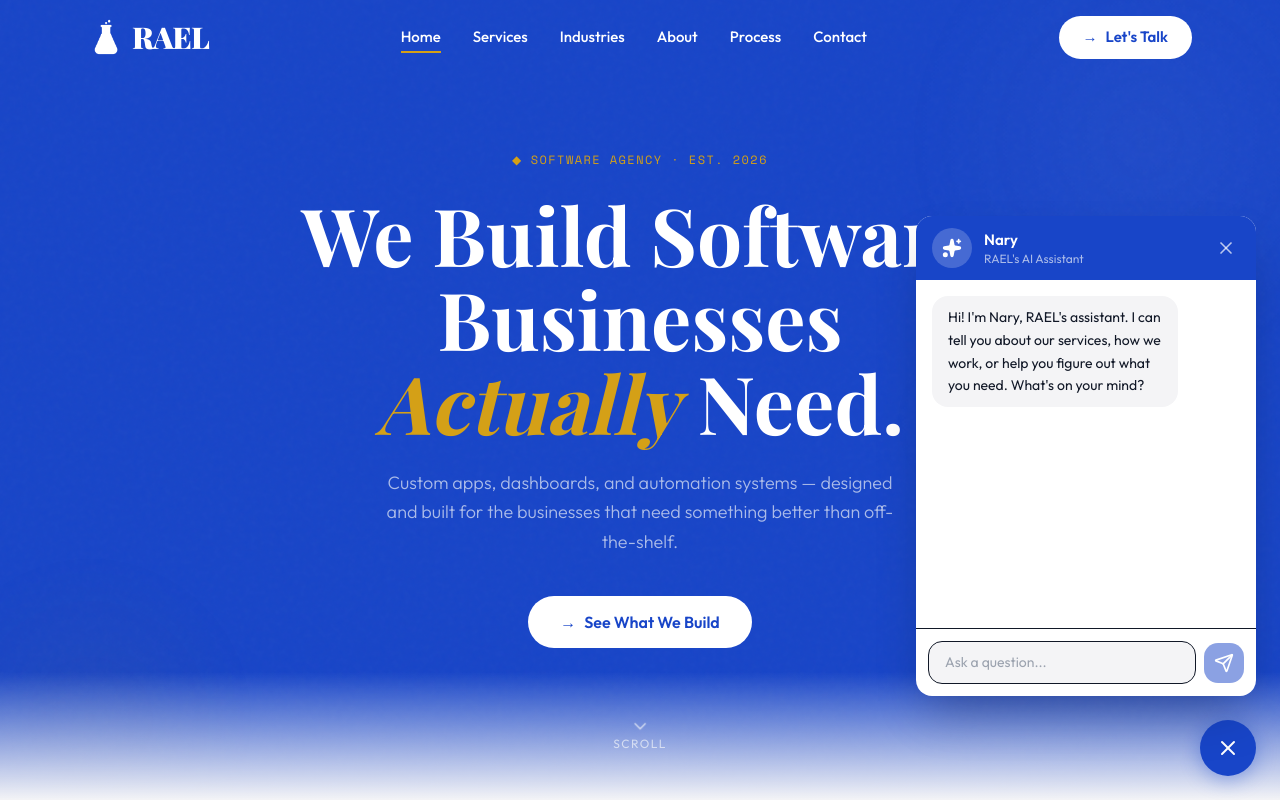
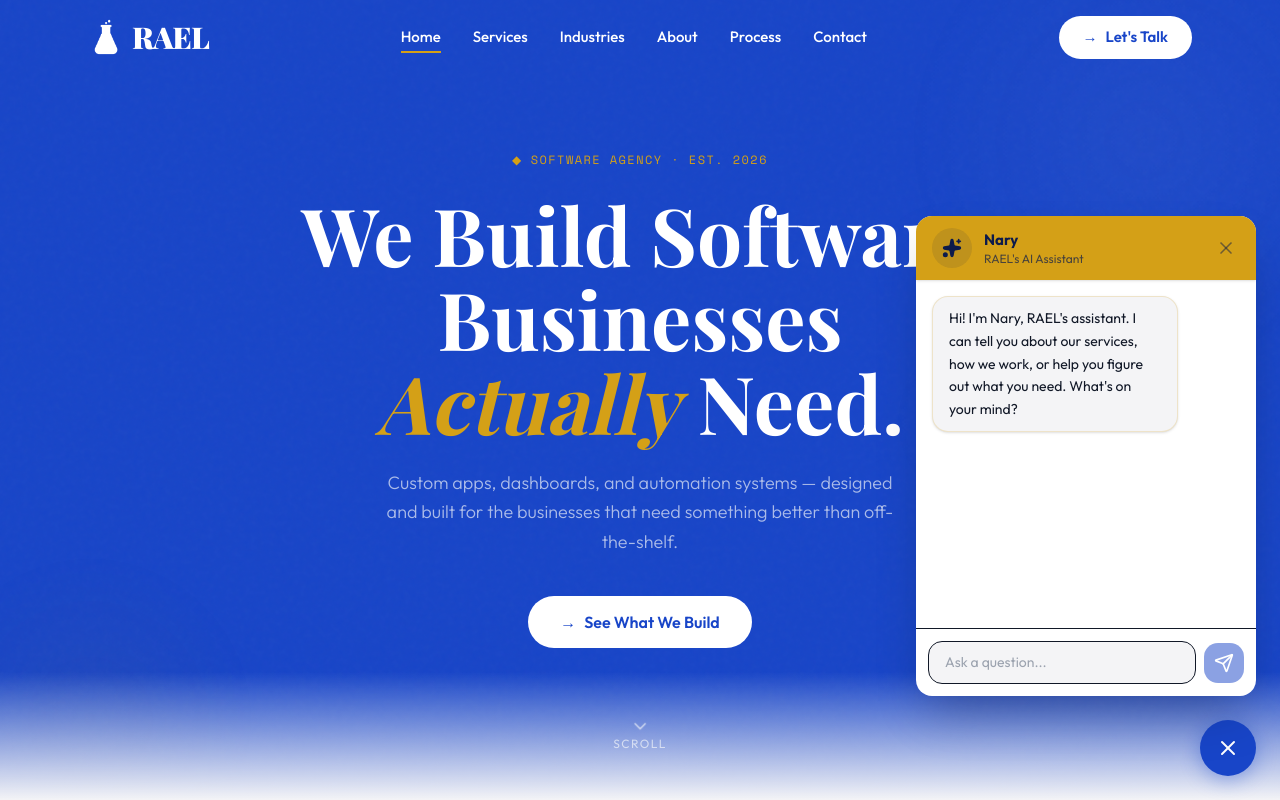
Before and after one commit to DevMarvellous/RAEL, a Next.js app: page / in a window 1280 px wide. Both pictures are taken after a click on the button "Open chat with Nary". Shown: the top 800 px of the page. Built offline with nearby package versions, Linux system fonts and the light colour scheme.

Commit message:
style: infuse gold branding into Nary chat interface

```diff
--- a/components/chatbot/NaryChat.tsx
+++ b/components/chatbot/NaryChat.tsx
@@ -129,17 +129,17 @@ export function NaryChat() {
           >
 
             {/* Header */}
-            <div className="flex items-center gap-3 bg-royal-blue px-4 py-3">
-              <div className="flex h-10 w-10 items-center justify-center rounded-full bg-white/20">
-                <Sparkles className="h-5 w-5 fill-white text-white" />
+            <div className="flex items-center gap-3 bg-gold px-4 py-3 shadow-sm">
+              <div className="flex h-10 w-10 items-center justify-center rounded-full bg-navy/10">
+                <Sparkles className="h-5 w-5 fill-navy text-navy" />
               </div>
               <div>
-                <p className="font-sans text-[15px] font-semibold text-white">Nary</p>
-                <p className="font-sans text-xs text-text-white-muted">{"RAEL's AI Assistant"}</p>
+                <p className="font-sans text-[15px] font-bold text-navy">Nary</p>
+                <p className="font-sans text-xs text-navy/70">{"RAEL's AI Assistant"}</p>
               </div>
               <button
                 onClick={() => setIsOpen(false)}
-                className="ml-auto p-1 text-white/70 transition-colors hover:text-white"
+                className="ml-auto p-1 text-navy/50 transition-colors hover:text-navy"
                 aria-label="Close chat"
               >
                 <X className="h-5 w-5" />
@@ -158,7 +158,7 @@ export function NaryChat() {
                       className={`max-w-[80%] rounded-2xl px-4 py-2.5 ${
                         message.role === 'user'
                           ? 'bg-royal-blue text-white'
-                          : 'bg-gray-white text-text-dark'
+                          : 'border border-gold/20 bg-gray-white text-text-dark shadow-sm'
                       }`}
                     >
                       <p className="whitespace-pre-wrap font-sans text-[14px] leading-relaxed">
```
